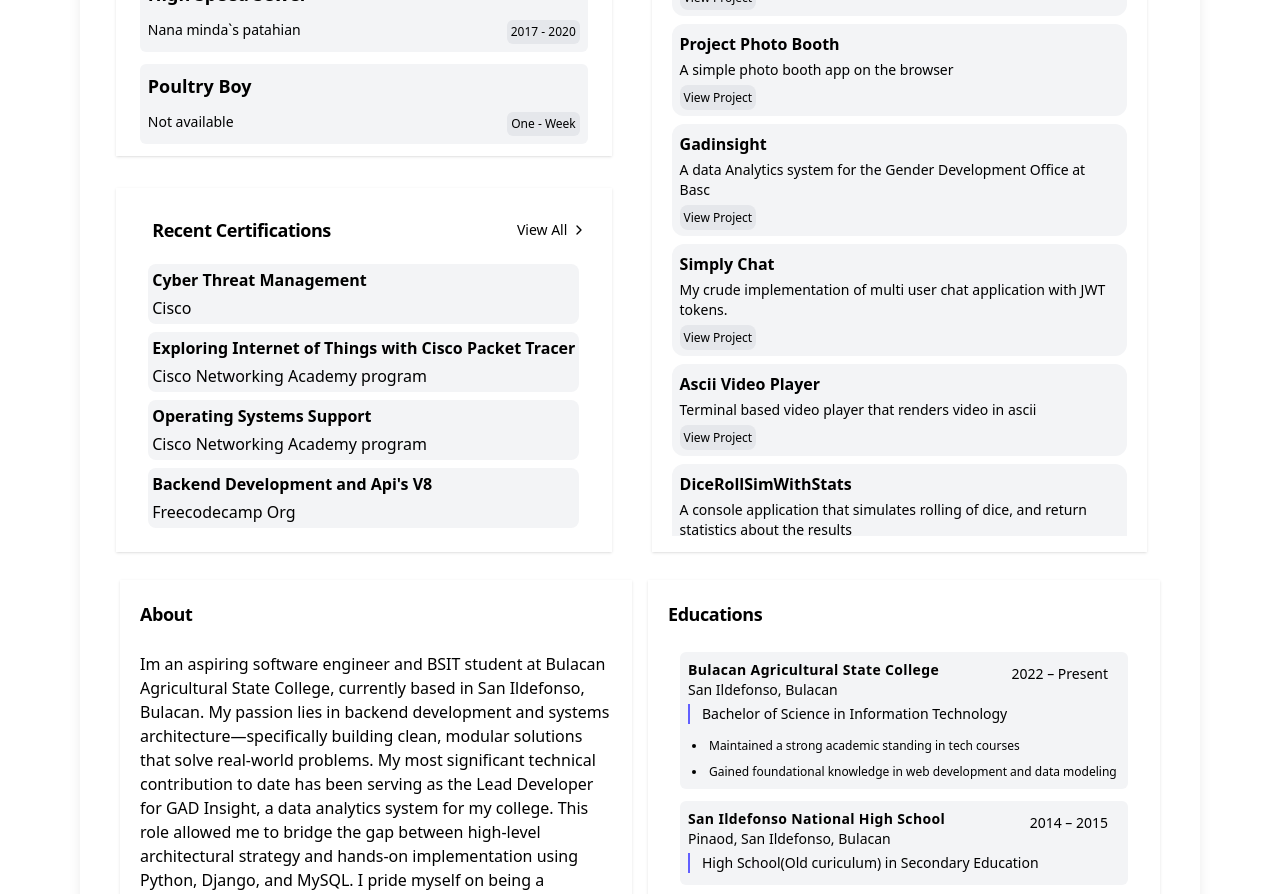
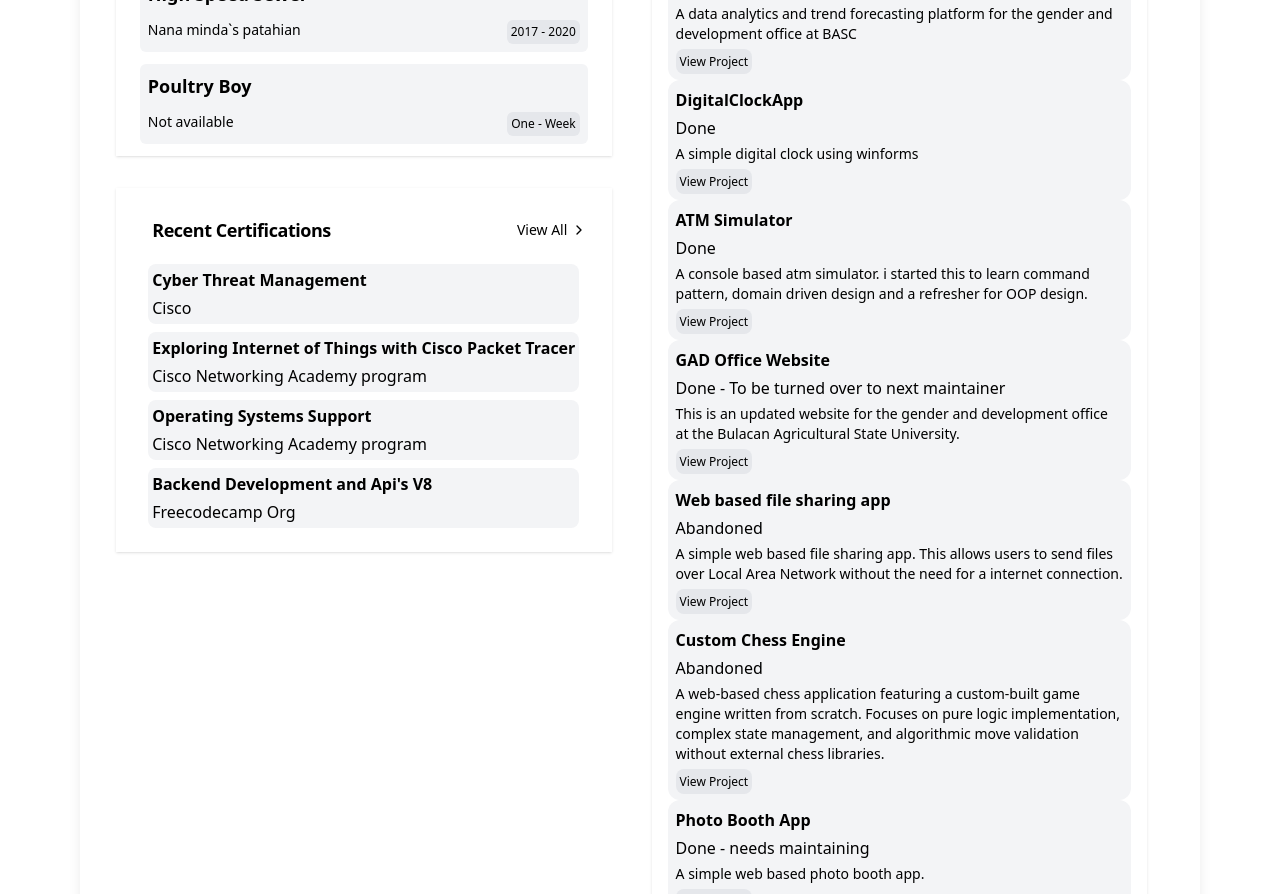
Before and after one commit to Zaido219/personal-portfolio, a React (Vite) app: page / in a window 1280 px wide. Shown: the part 560-1454 px from the top of the page. Built offline with nearby package versions, Linux system fonts and the light colour scheme.

Commit message:
feat:Updated project section

```diff
--- a/src/components/ProjectCard.jsx
+++ b/src/components/ProjectCard.jsx
@@ -3,6 +3,7 @@ import BaseSection from "./Ui/BaseSection";
 import SectionHeader from "./Ui/SectionHeaderText";
 import ProjectItem from "./Ui/ProjectItem";
 import { ViewMore } from "./Ui/Navigations";
+import {Projects} from "./../config/ProjectConstants";
 
 const ProjectCard = () => {
   return (
@@ -13,84 +14,22 @@ const ProjectCard = () => {
             <SectionHeader title="Recent Projects" />
             <ViewMore />
           </div>
-          <ul className="flex flex-col gap-2 h-80 md:h-184 overflow-y-auto overflow-x-hidden p-1">
-            <li>
-              <ProjectItem
-                projectName="Notepad Clone"
-                projectDescription="UNDERCONSTRUCTION"
-                projectLink="https://photobooth-app-three.vercel.app/"
-              ></ProjectItem>
-            </li>
-            <li>
-              <ProjectItem
-                projectName="ShareMoLang"
-                projectDescription="An ongoing web based file sharing app that allows user to share files offline.Provided that they are on the same network"
-                projectLink="https://photobooth-app-three.vercel.app/"
-              ></ProjectItem>
-            </li>
-            <li>
-              <ProjectItem
-                projectName="Project Photo Booth"
-                projectDescription="A simple photo booth app on the browser"
-                projectLink="https://photobooth-app-three.vercel.app/"
-              ></ProjectItem>
-            </li>
-            <li>
-              <ProjectItem
-                projectName="Gadinsight"
-                projectDescription="A data Analytics system for the Gender Development Office at Basc"
-                projectLink="https://www.gadinsight.com/"
-              ></ProjectItem>
-            </li>
-            <li>
-              <ProjectItem
-                projectName="Simply Chat"
-                projectDescription="My crude implementation of multi user chat application with JWT tokens."
-                projectLink="https://github.com/Zaido219/simple-chat-app"
-              ></ProjectItem>
-            </li>
-            <li>
-              <ProjectItem
-                projectName="Ascii Video Player"
-                projectDescription="Terminal based video player that renders video in ascii"
-              ></ProjectItem>
-            </li>
-            <li>
-              <ProjectItem
-                projectName="DiceRollSimWithStats"
-                projectDescription="A console application that simulates rolling of dice, and return statistics about the results"
-              ></ProjectItem>
-            </li>
-            <li>
-              <ProjectItem
-                projectName="Generic Library System"
-                projectDescription="A generic library system created for a school project."
-              ></ProjectItem>
-            </li>
-            <li>
-              <ProjectItem
-                projectName="Unit Converter"
-                projectDescription="A crude unit converter made with C# GUI"
-              ></ProjectItem>
-            </li>
-            <li>
-              <ProjectItem
-                projectName="drowsiness-alert"
-                projectDescription="A simply project that involves computer vision that alerts if the user's eye is shut"
-              ></ProjectItem>
-            </li>
-            <li>
-              <ProjectItem
-                projectName="qoute-generator"
-                projectDescription="A simple web app that returns a random qoute. This project uses an api-key less api to generate the qoutes."
-              ></ProjectItem>
-            </li>
-            <li>
-              <ProjectItem
-                projectName="Dswd Document Support"
-                projectDescription="A web app aimed to streamline document submission and processing for the dswd office of san ildefonso bulacan."
-              ></ProjectItem>
-            </li>
+          <ul>
+              {/* iterate over projects - create project item for each */}
+              {
+                Projects.map((item, index) => {
+                  return (
+                    <li>
+                      <ProjectItem
+                        projectName={item.projectName}
+                        projectStatus={item.projectStatus}
+                        projectDescription={item.projectDescription}
+                        projectLink={item.projectLink}
+                      ></ProjectItem>
+                    </li>
+                  )
+                })
+              }
           </ul>
         </BaseCard>
       </section>
--- a/src/components/Ui/ProjectItem.tsx
+++ b/src/components/Ui/ProjectItem.tsx
@@ -1,9 +1,10 @@
 import { type ProjectItemProps} from "../../interface/types"
 
-const ProjectItem = ({projectName, projectDescription, projectLink, ...props} : ProjectItemProps) => {
+const ProjectItem = ({projectName, projectDescription, projectLink,projectStatus, ...props} : ProjectItemProps) => {
     return (
         <div className="h-fit p-2 bg-gray-100 rounded-xl flex flex-col gap-1 transition duration-200 ease-in-out hover:scale-105 hover:bg-gray-300">
             <strong className="text-md">{projectName}</strong>
+            <p className="text-md">{projectStatus}</p>
             <p className="text-sm">{projectDescription}</p>
             <div className="cursor-pointer">
                 <a className="text-xs bg-gray-200 p-1 rounded-lg" href={projectLink}>View Project</a>
```
